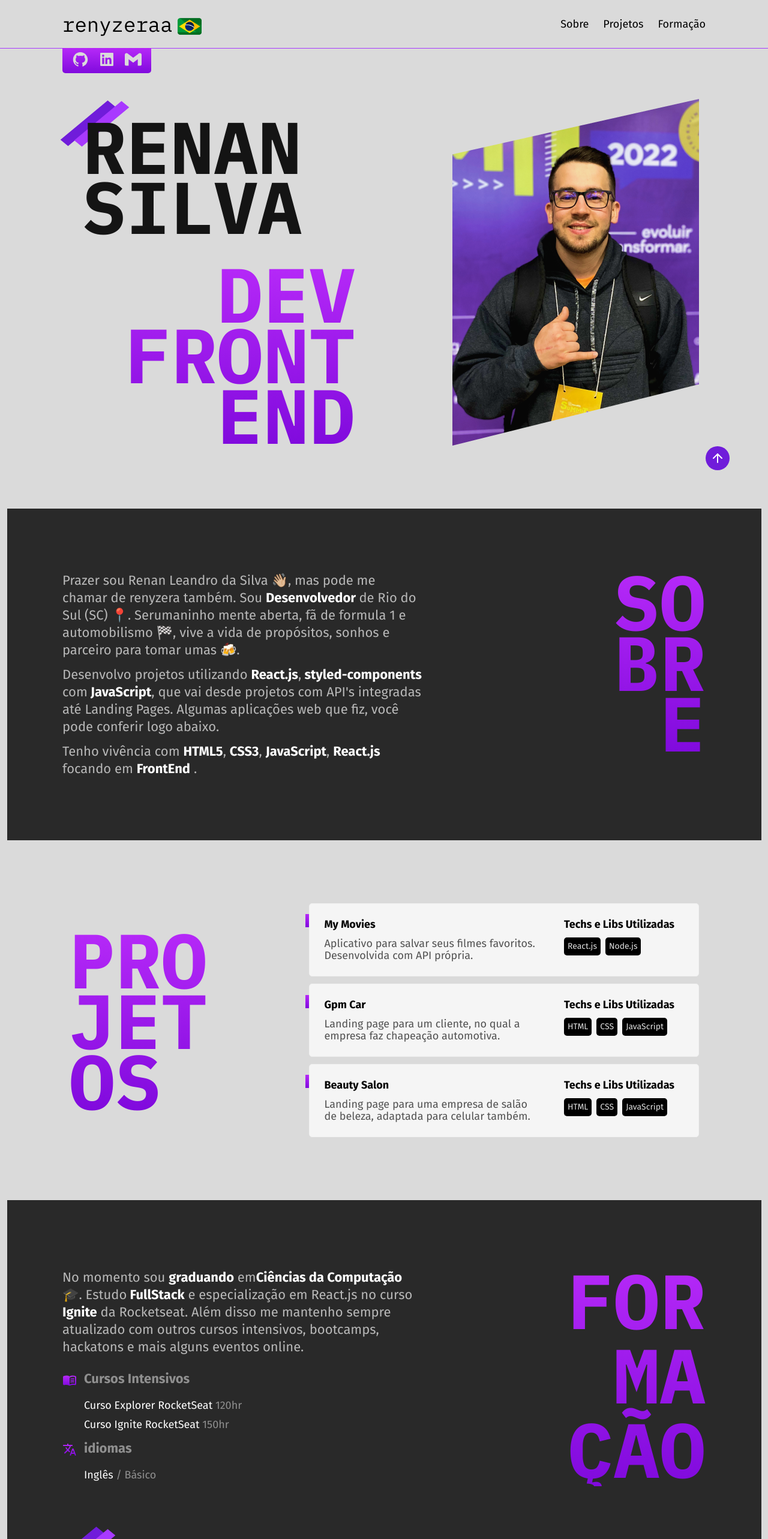
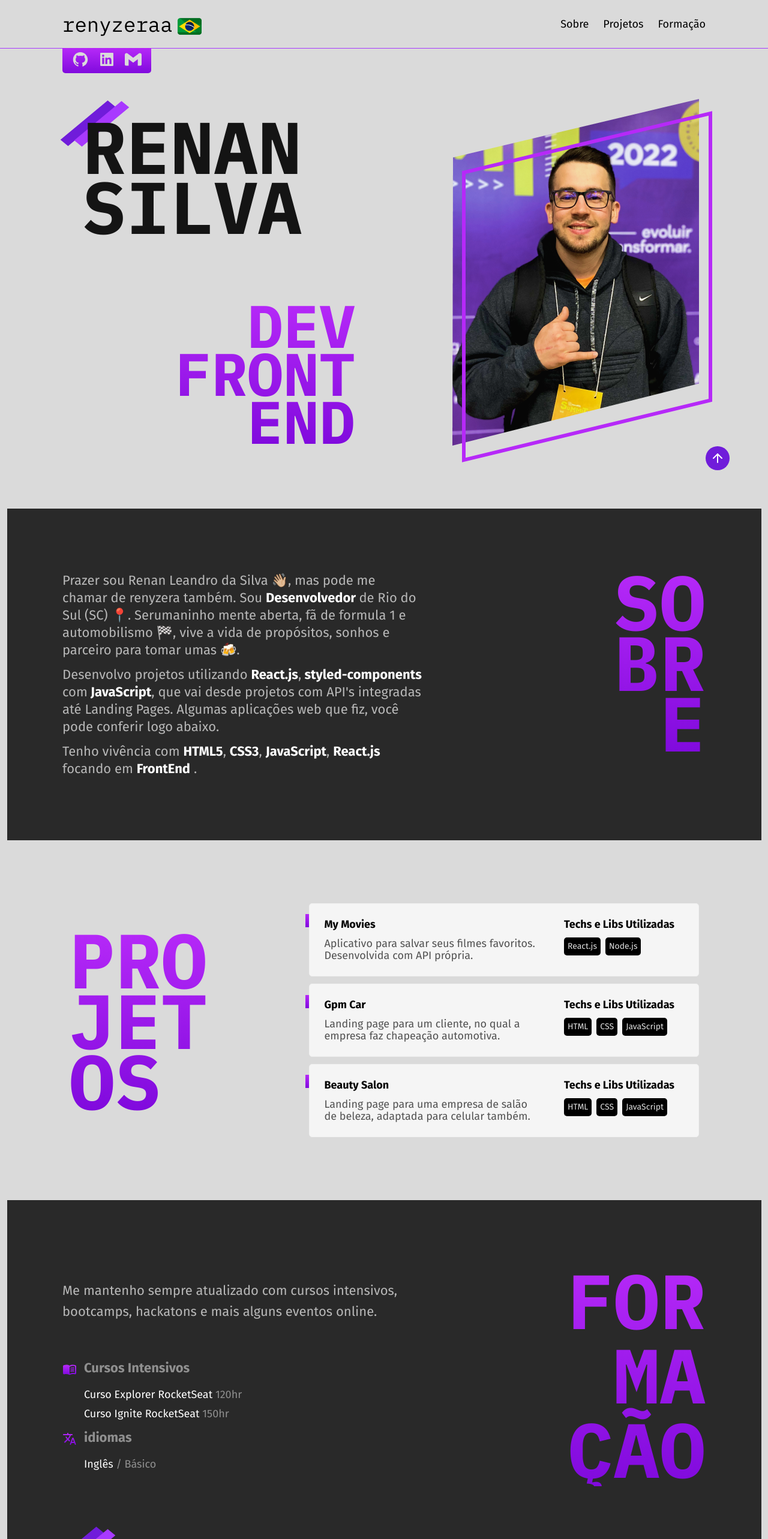
Before and after one commit to renyzeraa/portfolio-v1, a React (Vite) app in the folder portfolio/: page / in a window 1280 px wide. Shown: the top 2566 px of the page at 60% size. Built offline with nearby package versions, Linux system fonts and the light colour scheme.

Commit message:
fix photo and style

```diff
--- a/portfolio/src/pages/Home/index.jsx
+++ b/portfolio/src/pages/Home/index.jsx
@@ -1,6 +1,6 @@
 import { Container } from './style'
 import { Header } from '../../components/Header'
-import my_photo from '../../assets/my_photo.png'
+import photo from '../../assets/my_photo.png'
 import cursos from '../../assets/cursos.svg'
 import idiomas from '../../assets/idiomas.svg'
 import arrow from '../../assets/arrow.svg'
@@ -34,7 +34,22 @@ export function Home() {
             <h1 className="title-introduction">DEV FRONT END</h1>
           </div>
           <div className="photo-content">
-            <img src={my_photo} alt="Foto de Renan Silva" />
+            <svg
+              className="border-img"
+              width="417"
+              height="586"
+              viewBox="0 0 417 586"
+              fill="none"
+              xmlns="http://www.w3.org/2000/svg"
+            >
+              <path
+                d="M3 102.551L414 4V482.464L3 582V102.551Z"
+                stroke="#B629F8"
+                stroke-width="6"
+              />
+            </svg>
+
+            <img src={photo} alt="Foto de Renan Silva" />
           </div>
         </section>
 
@@ -141,12 +156,7 @@ export function Home() {
           <div className="content">
             <div className="formation">
               <p>
-                No momento sou <strong>graduando</strong> em
-                <strong>Ciências da Computação 🎓</strong>. Estudo
-                <strong> FullStack</strong> e especialização em React.js no
-                curso
-                <strong> Ignite</strong> da Rocketseat. Além disso me mantenho
-                sempre atualizado com outros cursos intensivos, bootcamps,
+                Me mantenho sempre atualizado com cursos intensivos, bootcamps,
                 hackatons e mais alguns eventos online.
               </p>
               <div className="course-content">
--- a/portfolio/src/pages/Home/style.js
+++ b/portfolio/src/pages/Home/style.js
@@ -70,14 +70,26 @@ export const Container = styled.div`
         .title-introduction {
           max-width: 455px;
           text-align: right;
+          line-height: 80px;
+          font-size: 100px;
         }
       }
 
-      .photo-content img {
-        object-fit: cover;
-        object-position: center;
-        height: 100%;
-        padding-left: 24px;
+      .photo-content {
+        position: relative;
+        .border-img {
+          position: absolute;
+          top: 20px;
+          left: 40px;
+        }
+        img {
+          object-fit: cover;
+          object-position: center;
+          height: 100%;
+          padding-left: 24px;
+
+          border-radius: skew(0deg, -15deg);
+        }
       }
     }
 
@@ -266,7 +278,7 @@ export const Container = styled.div`
             font-family: 'Fira Sans';
             font-weight: 400;
             font-size: 22px;
-            line-height: 29px;
+            line-height: 35px;
             color: ${({ theme }) => theme.COLORS.GRAY_200};
           }
         }
```
Also changed, not shown: portfolio/src/assets/my_photo.png.
